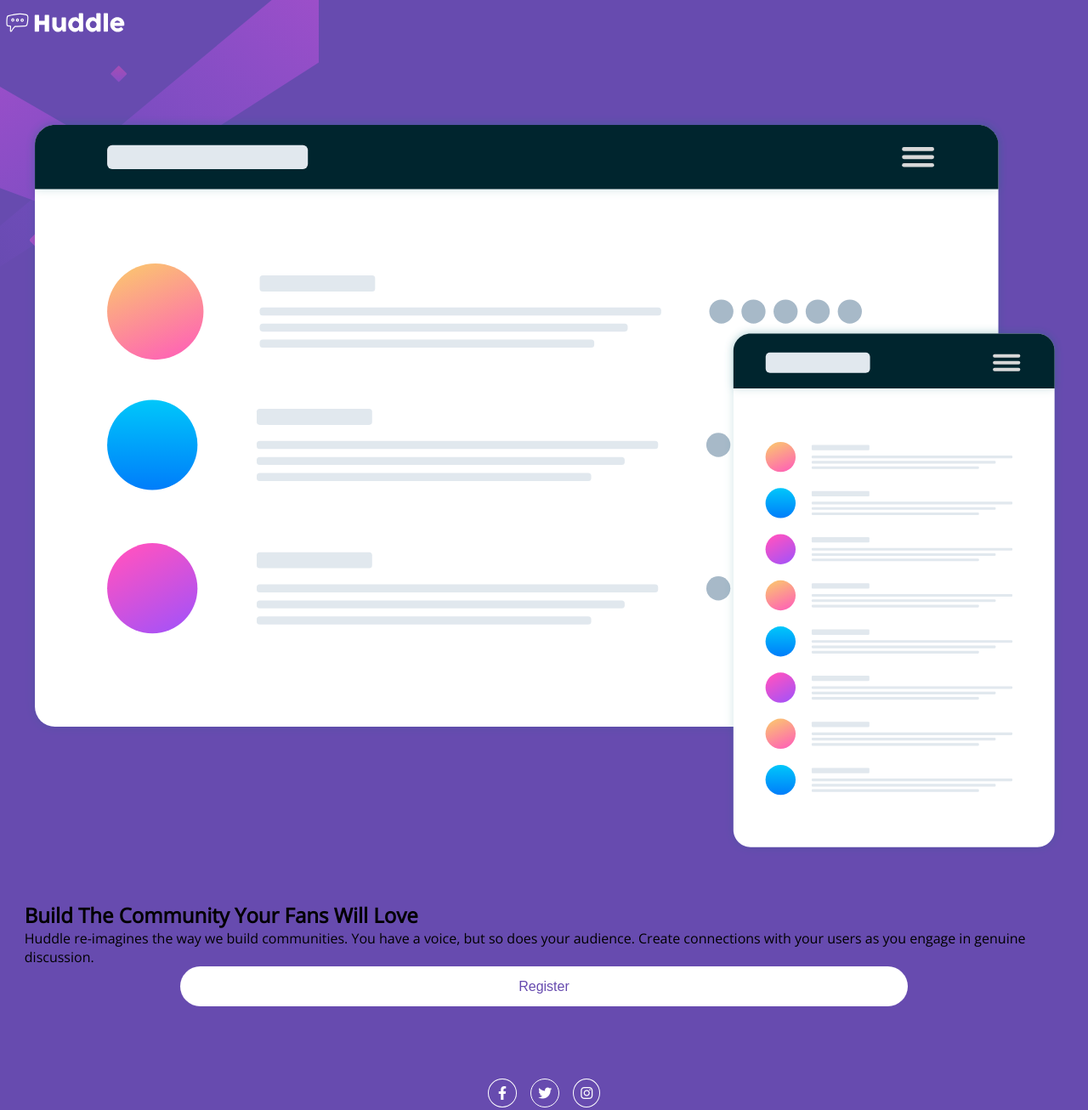
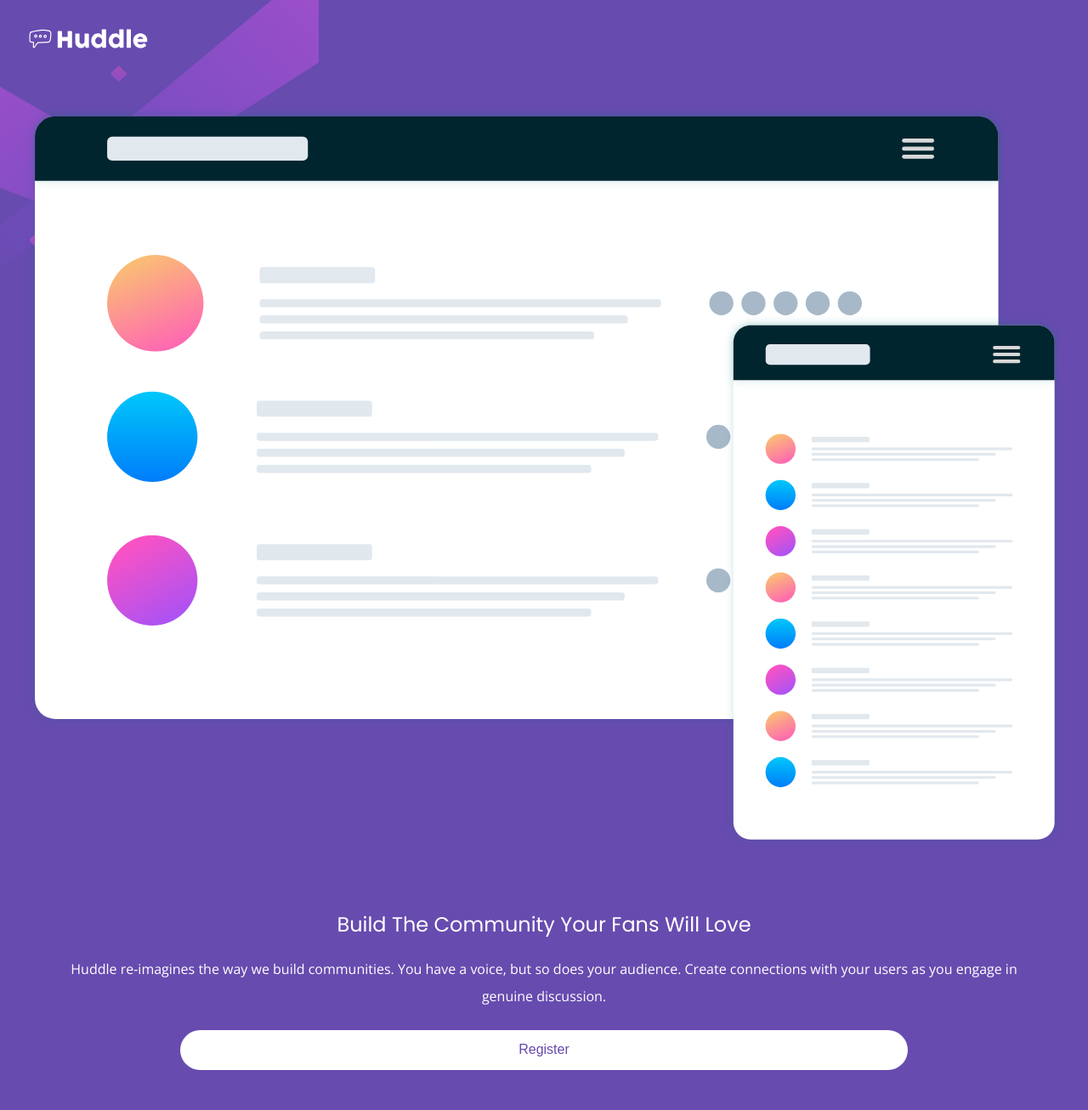
Before and after one commit to kaecodes/huddle-landing-page, a plain HTML site: page index.html in a window 1280 px wide. Shown: the top 1306 px of the page at 85% size. Drawn offline with nearby package versions, Linux system fonts and the light colour scheme.

Commit message:
update styles due to changes in structure

```diff
--- a/style.css
+++ b/style.css
@@ -28,10 +28,8 @@ main {
   padding: 1.8rem;
 }
 
-.logo {
-  width: 100%;
-  padding: 0.5rem 0;
-  margin-bottom: 3rem;
+header {
+  margin: 1.7rem;
 }
 
 .logo img {
@@ -48,14 +46,14 @@ main {
   width: 100%;
 }
 
-.text {
+.content {
   display: flex;
   flex-direction: column;
   justify-content: center;
   align-items: center;
 }
 
-.text h2 {
+.content h2 {
   font-family: 'Poppins', sans-serif;
   font-weight: 400;
   width: 90%;
@@ -65,7 +63,7 @@ main {
   color: white;
 }
 
-.text p {
+.content p {
   line-height: 2rem;
   width: 95%;
   margin: auto;
@@ -89,20 +87,21 @@ main {
   border-radius: 2rem;
 }
 
-.social {
+footer.social {
   display: flex;
   justify-content: center;
   align-items: center;
   gap: 1rem;
+  margin-bottom: 2rem;
 }
 
-.social i {
+footer.social i {
   color: white;
   border: 1px solid white;
   border-radius: 50%;
   padding: 0.5rem;
 }
 
-.social i.fa-facebook-f {
+footer.social i.fa-facebook-f {
   padding: 0.5rem 0.7rem;
 }
```
